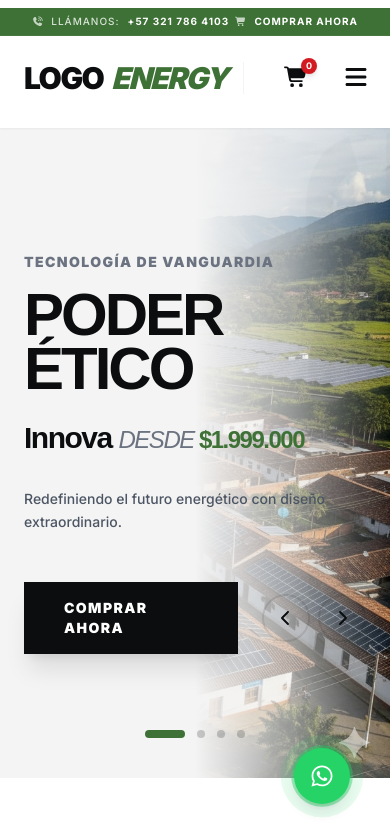
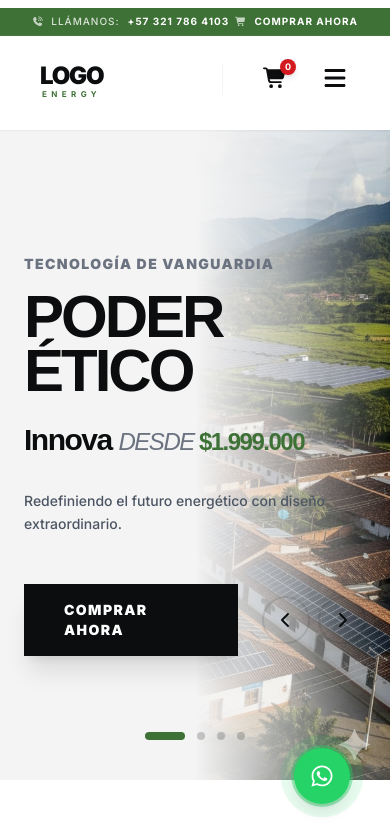
Before and after one commit to checho420/logo-energy, a React (Vite) app: page / in a window 390 px wide. Shown: the top 834 px of the page. Built offline with nearby package versions, Linux system fonts and the light colour scheme.

Commit message:
feat: implement responsive Navbar component with theme toggle and dynamic navigation links

```diff
--- a/src/components/Navbar.jsx
+++ b/src/components/Navbar.jsx
@@ -55,21 +55,26 @@ const Navbar = () => {
 
     return (
         <>
-        <header key={theme} className={`w-full sticky top-0 z-50 transition-all duration-300 ${
-            scrolled
-                ? 'bg-white/70 dark:bg-[#1A1D1E]/70 backdrop-blur-md shadow-md py-0'
+            <header key={theme} className={`w-full sticky top-0 z-50 transition-all duration-700 ease-in-out ${scrolled
+                    ? 'bg-white/40 dark:bg-[#1A1D1E]/40 backdrop-blur-2xl shadow-[0_1px_0_0_rgba(0,0,0,0.05)] py-1'
                     : 'bg-white dark:bg-[#1A1D1E] shadow-sm py-2'
                 }`}>
-            {/* Top Green Bar - Utility Layout */}
+                {/* Top Utility Bar */}
+                <motion.div
+                    initial={false}
+                    animate={{
+                        height: scrolled ? 0 : 'auto',
+                        opacity: scrolled ? 0 : 1
+                    }}
+                    transition={{ duration: 0.6, ease: [0.22, 1, 0.36, 1] }}
+                    className="overflow-hidden"
+                >
                     <div className="bg-brand-green text-white py-1.5 px-8 flex justify-between items-center text-[10px] tracking-[0.1em] font-medium border-b border-white/5">
-                {/* Left: Direct Contact */}
                         <div className="flex items-center gap-2 group cursor-pointer">
                             <FontAwesomeIcon icon={faPhoneVolume} className="text-[9px] text-white/70 group-hover:text-white transition-colors" />
                             <span className="opacity-80 group-hover:opacity-100 transition-opacity uppercase">Llámanos:</span>
                             <a href="tel:+573217864103" className="font-bold">+57 321 786 4103</a>
                         </div>
-
-                {/* Right: Socials & Action */}
                         <div className="flex items-center gap-6">
                             <div className="hidden md:flex gap-4 items-center pr-6 border-r border-white/10">
                                 {[faFacebookF, faTwitter, faInstagram, faLinkedinIn].map((icon, idx) => (
@@ -88,25 +93,58 @@ const Navbar = () => {
                             </div>
                         </div>
                     </div>
+                </motion.div>
 
-            {/* Middle White Bar */}
-            <div className="container mx-auto px-6 py-6 flex justify-between items-center gap-4">
-                {/* Logo */}
-                <div className="flex justify-start">
-                    <Link to="/" className="text-3xl lg:text-4xl font-black uppercase tracking-tighter text-brand-charcoal dark:text-brand-cream flex items-center gap-2 group">
-                        LOGO<span className="text-brand-green italic group-hover:scale-105 transition-transform">Energy</span>
+                {/* Main Middle Navbar */}
+                <div className={`container mx-auto px-10 transition-all duration-700 ${scrolled ? 'py-3' : 'py-6'} flex items-center justify-between gap-8`}>
+                    {/* 1. Balanced Left Area: Logo */}
+                    <div className="flex-1 flex justify-start">
+                        <Link to="/" className="group flex flex-col items-start leading-none gap-0">
+                            <motion.div
+                                className="flex flex-col items-start"
+                                initial="initial"
+                                whileHover="hover"
+                                animate={{
+                                    scale: scrolled ? 0.75 : 1,
+                                    y: scrolled ? -2 : 0
+                                }}
+                                transition={{ type: 'spring', stiffness: 300, damping: 25 }}
+                                variants={{
+                                    hover: {
+                                        scale: 1.1,
+                                        y: 0,
+                                        transition: { type: 'spring', stiffness: 400, damping: 15 }
+                                    }
+                                }}
+                            >
+                                <span className="text-2xl lg:text-3xl font-black uppercase tracking-tighter text-brand-charcoal dark:text-white mb-0.5">
+                                    LOGO
+                                </span>
+                                <motion.span
+                                    variants={{
+                                        initial: { letterSpacing: '0.55em', y: 0 },
+                                        hover: {
+                                            letterSpacing: '0.85em',
+                                            y: -2,
+                                            color: '#3E7136',
+                                            transition: { duration: 0.4, ease: "easeOut" }
+                                        }
+                                    }}
+                                    className="text-[8px] lg:text-[10px] font-bold uppercase text-brand-green -mt-1 pl-0.5"
+                                >
+                                    ENERGY
+                                </motion.span>
+                            </motion.div>
                         </Link>
                     </div>
 
-                {/* Desktop Menu & Icons Grouped Right */}
-                <div className="flex items-center gap-12">
-                    <nav className="hidden lg:flex items-center gap-10">
+                    {/* 2. Balanced Center Area: Menu */}
+                    <nav className="hidden lg:flex flex-[2] justify-center items-center gap-10">
                         {navItems.map((item, idx) => (
                             <Link
                                 key={`${item.path}-${idx}`}
                                 to={item.path}
-                                className={`text-[10px] font-black uppercase tracking-[0.2em] text-brand-charcoal/70 dark:text-brand-cream/70 hover:text-brand-green transition-all duration-300 relative group flex items-center gap-2.5 ${
-                                    location.pathname === item.path ? 'text-brand-green !opacity-100' : ''
+                                className={`text-[10px] font-black uppercase tracking-[0.2em] ${scrolled ? 'text-brand-charcoal/40 dark:text-brand-cream/40' : 'text-brand-charcoal/70 dark:text-brand-cream/70'} hover:text-brand-green transition-all duration-700 relative group flex items-center gap-2.5 ${location.pathname === item.path ? 'text-brand-green !opacity-100' : ''
                                     }`}
                             >
                                 <motion.div
@@ -127,8 +165,9 @@ const Navbar = () => {
                         ))}
                     </nav>
 
-                    {/* Action Icons */}
-                    <div className="flex items-center gap-6 text-brand-charcoal dark:text-white border-l border-gray-100 dark:border-white/5 pl-10">
+                    {/* 3. Balanced Right Area: Action Icons */}
+                    <div className="flex-1 flex justify-end items-center text-brand-charcoal dark:text-white">
+                        <div className="flex items-center gap-6 border-l border-gray-100 dark:border-white/5 pl-10">
                             {/* Theme Toggle */}
                             <motion.button
                                 onClick={toggleTheme}
@@ -139,7 +178,6 @@ const Navbar = () => {
                             >
                                 <FontAwesomeIcon icon={theme === 'dark' ? faSun : faMoon} className="text-xl" />
                             </motion.button>
-
                             {/* User Icon */}
                             <motion.button
                                 onClick={() => setIsLoginOpen(true)}
@@ -150,7 +188,6 @@ const Navbar = () => {
                             >
                                 <FontAwesomeIcon icon={faUser} className="text-xl" />
                             </motion.button>
-
                             {/* Wishlist Icon */}
                             <motion.button
                                 animate={{ color: currentIconColor === '#FFFFFF' ? '#FFFFFF' : currentIconColor }}
@@ -160,7 +197,6 @@ const Navbar = () => {
                             >
                                 <FontAwesomeIcon icon={faHeart} className="text-xl" />
                             </motion.button>
-
                             {/* Cart Icon */}
                             <motion.button
                                 onClick={toggleCart}
@@ -176,8 +212,7 @@ const Navbar = () => {
                                     </span>
                                 </div>
                             </motion.button>
-
-                        {/* Hamburger Icon */}
+                            {/* Mobile Hamburger Icon */}
                             <motion.button
                                 onClick={() => setIsMenuOpen(true)}
                                 animate={{ color: currentIconColor }}
@@ -190,27 +225,10 @@ const Navbar = () => {
                         </div>
                     </div>
                 </div>
-
-            {/* Bottom Nav Menu - Hidden as per request for unified hamburger experience */}
-            <div className="hidden border-t border-brand-charcoal/5 dark:border-white/5 bg-transparent">
-                <nav className="container mx-auto px-6 flex justify-center space-x-10 py-4">
-                    {navItems.map((item, idx) => (
-                        <Link
-                            key={`${item.path}-${idx}`}
-                            to={item.path}
-                            className={`text-[11px] font-bold uppercase tracking-widest text-brand-charcoal dark:text-brand-cream hover:text-brand-green transition-all flex items-center gap-2 group ${location.pathname === item.path ? 'text-brand-green' : ''}`}
-                        >
-                            <FontAwesomeIcon icon={item.icon} className="transition-transform group-hover:scale-125" />
-                            {item.label}
-                        </Link>
-                    ))}
-                </nav>
-            </div>
-
                 <LoginModal isOpen={isLoginOpen} onClose={() => setIsLoginOpen(false)} />
             </header>
 
-        {/* Mobile Menu - Moved outside header to avoid stacking context issues */}
+            {/* Mobile Menu Side Drawer */}
             <AnimatePresence>
                 {isMenuOpen && (
                     <>
```
Lines whose indentation alone changed are shown as unchanged.
